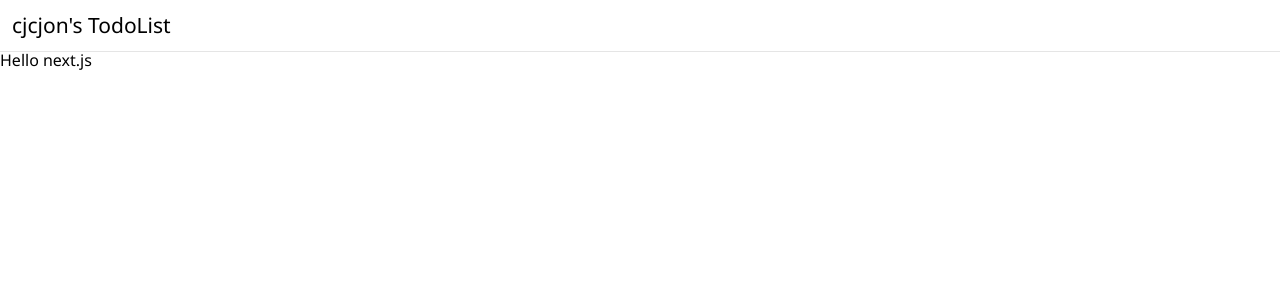
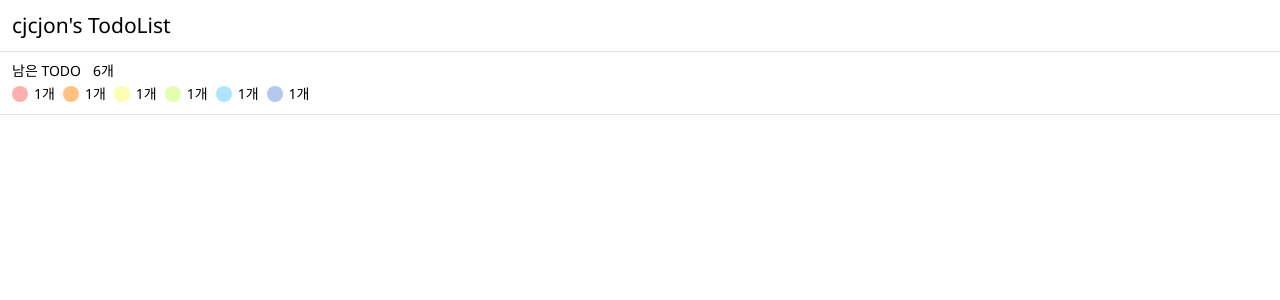
Before and after one commit to cjcjon/nextjs-todo, a Next.js app: page / in a window 1280 px wide. Shown: the top 300 px of the page. Built offline with nearby package versions, Linux system fonts and the light colour scheme.

Commit message:
feature: Add TodoList

```diff
--- /dev/null
+++ b/components/TodoList.tsx
@@ -0,0 +1,105 @@
+import { useMemo } from "react"
+import styled from "styled-components"
+import palette from "../styles/palette"
+import type { TodoType } from "../types/todo"
+
+interface Props {
+  todos: TodoType[]
+}
+
+export default function TodoList({ todos }: Props) {
+  const colorCountMap = useMemo(() => {
+    return todos
+      .map((todo) => todo.color)
+      .reduce((map, color) => {
+        map.set(color, (map.get(color) ?? 0) + 1)
+        return map
+      }, new Map<string, number>())
+  }, [todos])
+
+  return (
+    <Container>
+      <div className="todo-list-header">
+        <p className="todo-list-last-todo">
+          남은 TODO<span>{todos.length}개</span>
+        </p>
+        <div className="todo-list-header-colors">
+          {Array.from(colorCountMap).map(([color, count]) => (
+            <div className="todo-list-header-color-num" key={color}>
+              <div className={`todo-list-header-round-color bg-${color}`} />
+              <p>{count}개</p>
+            </div>
+          ))}
+        </div>
+      </div>
+    </Container>
+  )
+}
+
+const Container = styled.div`
+  width: 100%;
+
+  .todo-num {
+    margin-left: 12px;
+  }
+
+  .todo-list-header {
+    padding: 12px;
+    position: relative;
+    border-bottom: 1px solid ${palette.gray};
+
+    .todo-list-last-todo {
+      font-size: 14px;
+      margin: 0 0 8px;
+
+      span {
+        margin-left: 12px;
+      }
+    }
+
+    .todo-list-header-colors {
+      display: flex;
+
+      .todo-list-header-color-num {
+        display: flex;
+        margin-right: 8px;
+
+        p {
+          font-size: 14px;
+          line-height: 16px;
+          margin: 0 0 0 6px;
+        }
+
+        .todo-list-header-round-color {
+          width: 16px;
+          height: 16px;
+          border-radius: 50%;
+        }
+      }
+    }
+  }
+
+  .bg-blue {
+    background-color: ${palette.blue};
+  }
+
+  .bg-green {
+    background-color: ${palette.green};
+  }
+
+  .bg-navy {
+    background-color: ${palette.navy};
+  }
+
+  .bg-orange {
+    background-color: ${palette.orange};
+  }
+
+  .bg-red {
+    background-color: ${palette.red};
+  }
+
+  .bg-yellow {
+    background-color: ${palette.yellow};
+  }
+`
--- a/pages/index.tsx
+++ b/pages/index.tsx
@@ -1,7 +1,15 @@
-import type {NextPage} from "next";
+import TodoList from "../components/TodoList"
+import { TodoType } from "../types/todo"
 
-const Home: NextPage = () => {
-  return <div>Hello next.js</div>;
-};
+export default function Index() {
+  return <TodoList todos={todos} />
+}
 
-export default Home;
+const todos: TodoType[] = [
+  { id: 1, text: "마트 가서 장보기", color: "red", checked: false },
+  { id: 2, text: "수학 숙제하기", color: "orange", checked: false },
+  { id: 3, text: "코딩하기", color: "yellow", checked: true },
+  { id: 4, text: "넥스트 공부하기", color: "green", checked: true },
+  { id: 5, text: "요리 연습하기", color: "blue", checked: false },
+  { id: 6, text: "분리수거 하기", color: "navy", checked: false },
+]
--- /dev/null
+++ b/types/todo.d.ts
@@ -0,0 +1,6 @@
+export type TodoType = {
+  id: number
+  text: string
+  color: "red" | "orange" | "yellow" | "green" | "blue" | "navy"
+  checked: boolean
+}
```
